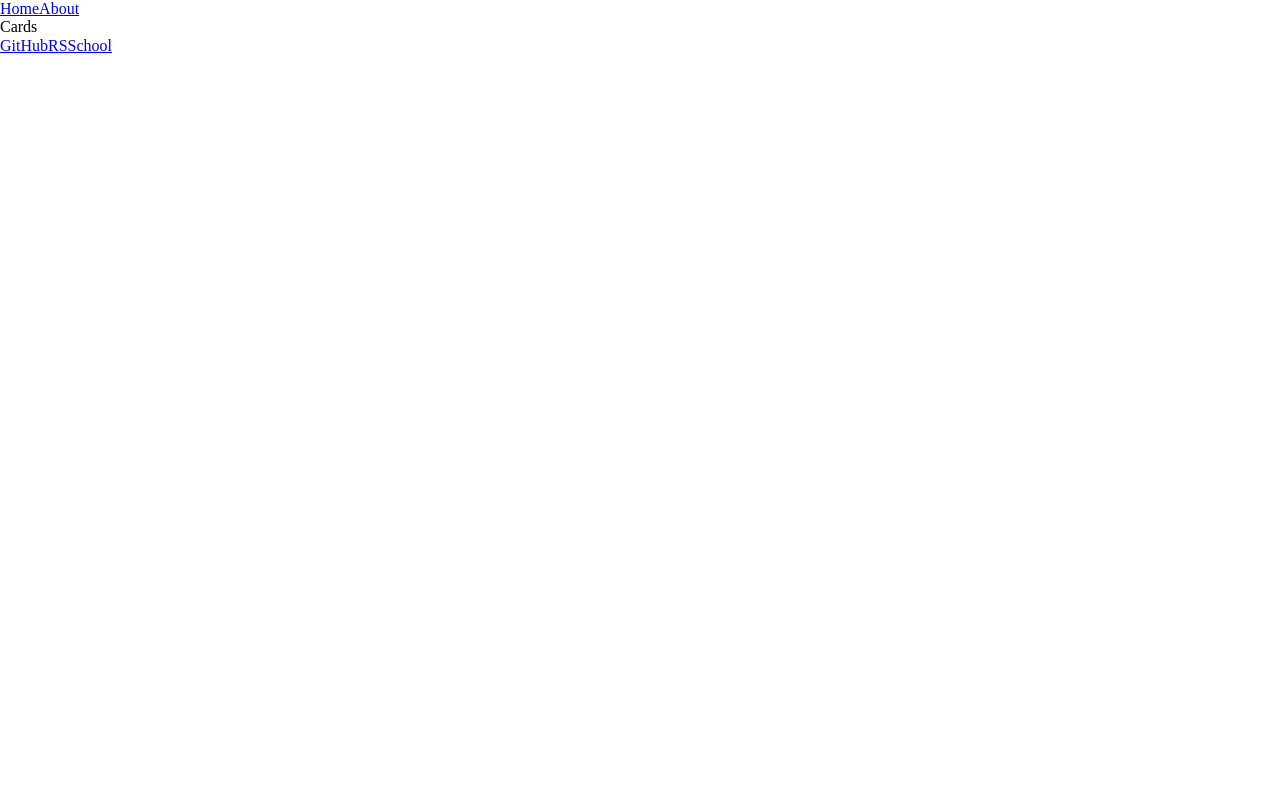
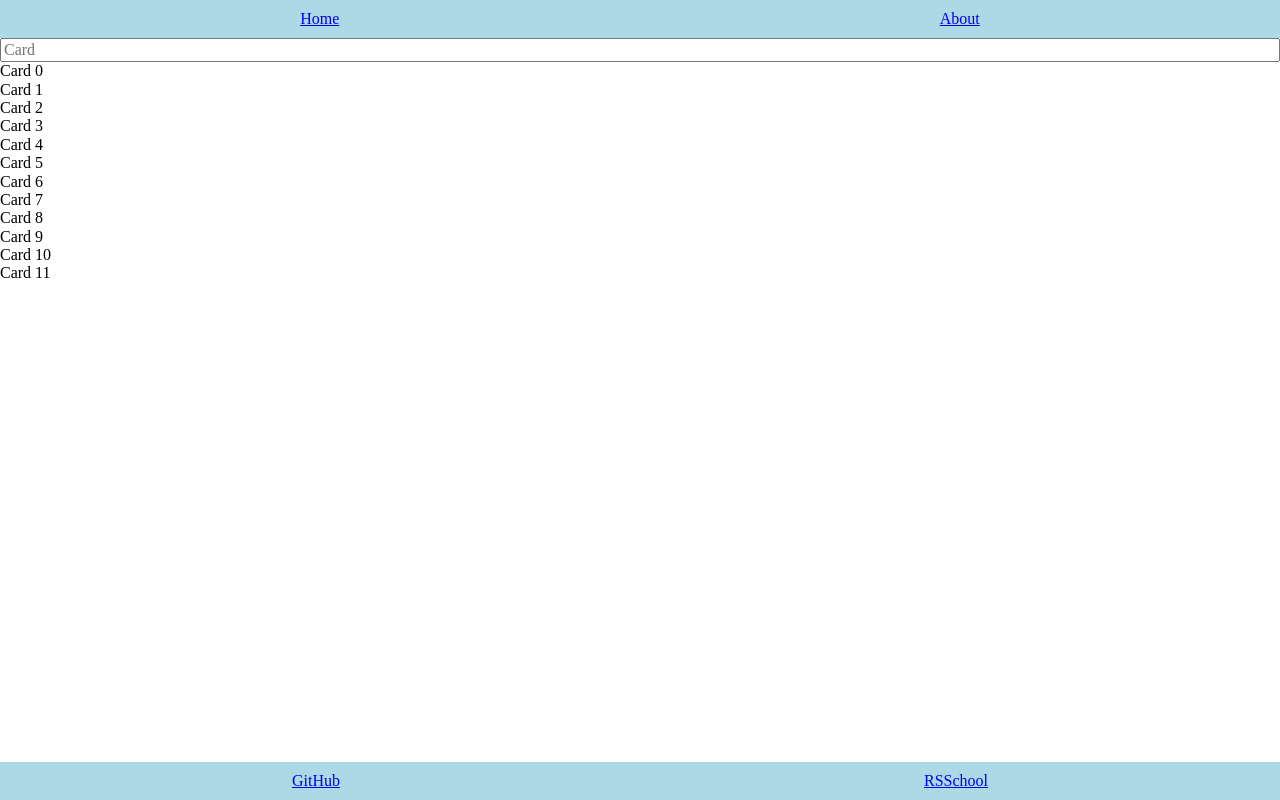
Before and after one commit to 231globus/react, a React (Vite) app: page / in a window 1280 px wide. Built offline with nearby package versions, Linux system fonts and the light colour scheme.

Commit message:
feat: tried props class

```diff
--- a/package.json
+++ b/package.json
@@ -15,12 +15,16 @@
     "test": "jest"
   },
   "dependencies": {
+    "@emotion/react": "^11.10.6",
+    "@emotion/styled": "^11.10.6",
+    "@mui/material": "^5.11.12",
     "@types/react-router-dom": "5.3.3",
     "react": "^18.2.0",
     "react-dom": "^18.2.0",
     "react-router-dom": "6.8.2"
   },
   "devDependencies": {
+    "@mui/icons-material": "^5.11.11",
     "@testing-library/jest-dom": "^5.16.5",
     "@testing-library/react": "^14.0.0",
     "@testing-library/user-event": "^14.4.3",
--- a/src/components/About.tsx
+++ b/src/components/About.tsx
@@ -3,9 +3,9 @@ import React from 'react';
 class About extends React.Component {
   render() {
     return (
-      <>
-        <h1>Привет! Меня зовут Слава</h1>
-      </>
+      <section className="content">
+        <div className="about">About me</div>
+      </section>
     );
   }
 }
--- /dev/null
+++ b/src/components/Card.tsx
@@ -0,0 +1,13 @@
+import React, { Component } from 'react';
+
+type CardProps = {
+  id: number;
+};
+
+class Card extends Component<CardProps, object> {
+  render() {
+    return <div>Card {this.props.id}</div>;
+  }
+}
+
+export default Card;
--- a/src/components/Cards.tsx
+++ b/src/components/Cards.tsx
@@ -1,11 +1,15 @@
 import React from 'react';
+import Card from './Card';
 
 class Cards extends React.Component {
   render() {
     return (
-      <>
-        <div className="cards">Cards</div>
-      </>
+      <section className="content">
+        {Array.from(Array(12)).map((value, index) => (
+          // eslint-disable-next-line react/jsx-key
+          <Card id={index} />
+        ))}
+      </section>
     );
   }
 }
--- a/src/components/Footer.tsx
+++ b/src/components/Footer.tsx
@@ -4,7 +4,7 @@ import { Link } from 'react-router-dom';
 class Footer extends React.Component {
   render() {
     return (
-      <footer>
+      <footer className="footer">
         <Link to="https://github.com/231globus">GitHub</Link>
         <Link to="https://rs.school/">RSSchool</Link>
       </footer>
--- a/src/components/Header.tsx
+++ b/src/components/Header.tsx
@@ -4,7 +4,7 @@ import { Link } from 'react-router-dom';
 class Header extends React.Component {
   render() {
     return (
-      <header>
+      <header className="header">
         <Link to="/">Home</Link>
         <Link to="/about">About</Link>
       </header>
--- /dev/null
+++ b/src/components/Search.tsx
@@ -0,0 +1,13 @@
+import React, { Component } from 'react';
+
+class Search extends Component {
+  render() {
+    return (
+      <>
+        <input type="text" placeholder="Card" />
+      </>
+    );
+  }
+}
+
+export default Search;
--- a/src/pages/CardsPage.tsx
+++ b/src/pages/CardsPage.tsx
@@ -1,13 +1,15 @@
+import React from 'react';
 import Header from '../components/Header';
 import Footer from '../components/Footer';
 import Cards from '../components/Cards';
-import React from 'react';
+import Search from '../components/Search';
 
 class CardsPage extends React.Component {
   render() {
     return (
       <>
         <Header />
+        <Search />
         <Cards />
         <Footer />
       </>
--- /dev/null
+++ b/src/styles/footer.css
@@ -0,0 +1,8 @@
+.footer {
+  display: flex;
+  justify-content: space-around;
+  align-items: center;
+  width: 100%;
+  height: 50px;
+  background-color: lightblue;
+}
--- /dev/null
+++ b/src/styles/header.css
@@ -0,0 +1,8 @@
+.header {
+  display: flex;
+  justify-content: space-around;
+  align-items: center;
+  width: 100%;
+  height: 50px;
+  background-color: lightblue;
+}
--- a/src/styles/style.css
+++ b/src/styles/style.css
@@ -1 +1,14 @@
-@import './normalize.css';
+@import './normalize';
+@import './header';
+@import './footer';
+
+#root {
+  width: 100%;
+  height: 100vh;
+  display: flex;
+  flex-direction: column;
+}
+
+.content {
+  min-height: calc(100vh - 100px);
+}
```
Also changed, not shown: 1 other file (tests, documents, lock files or other folders).
